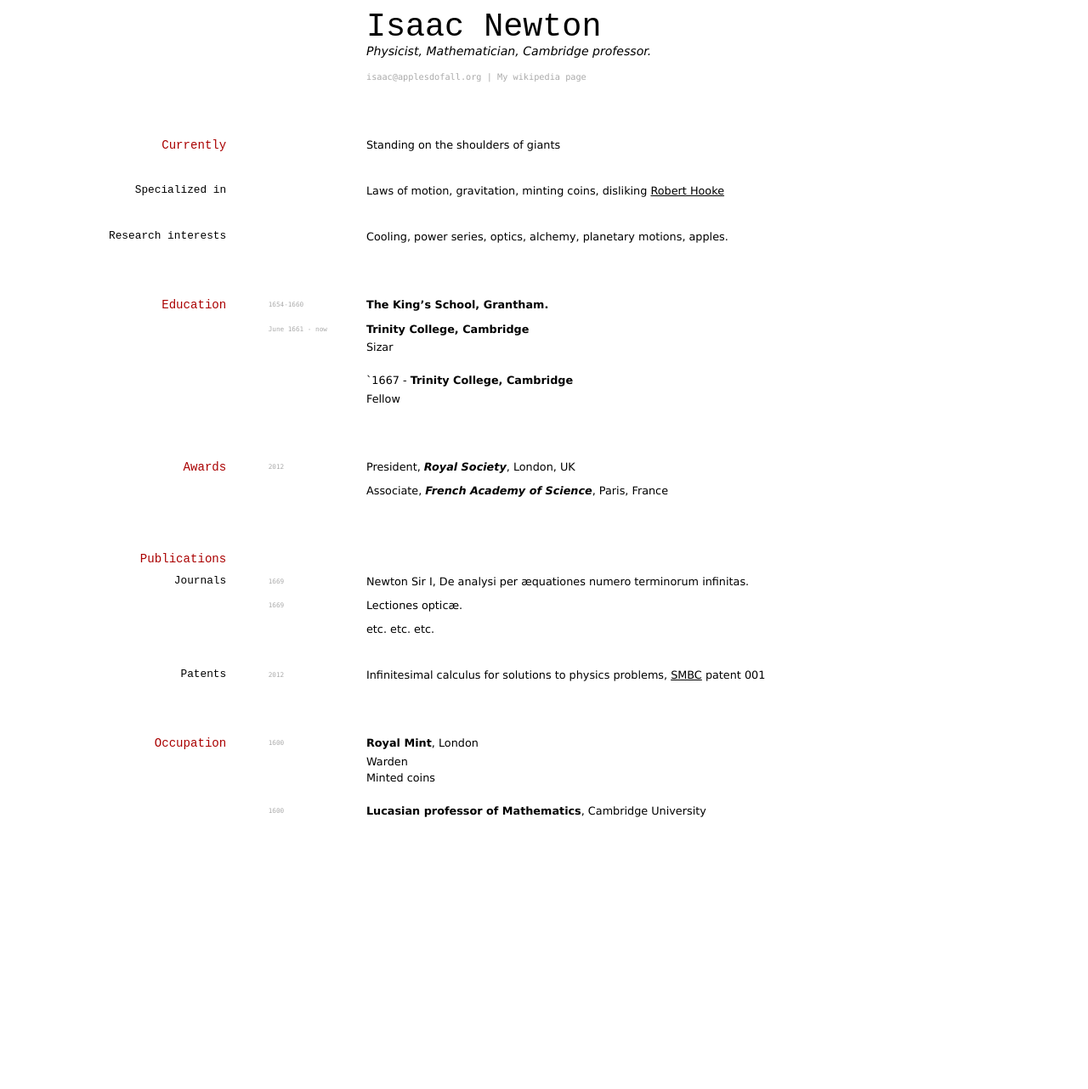
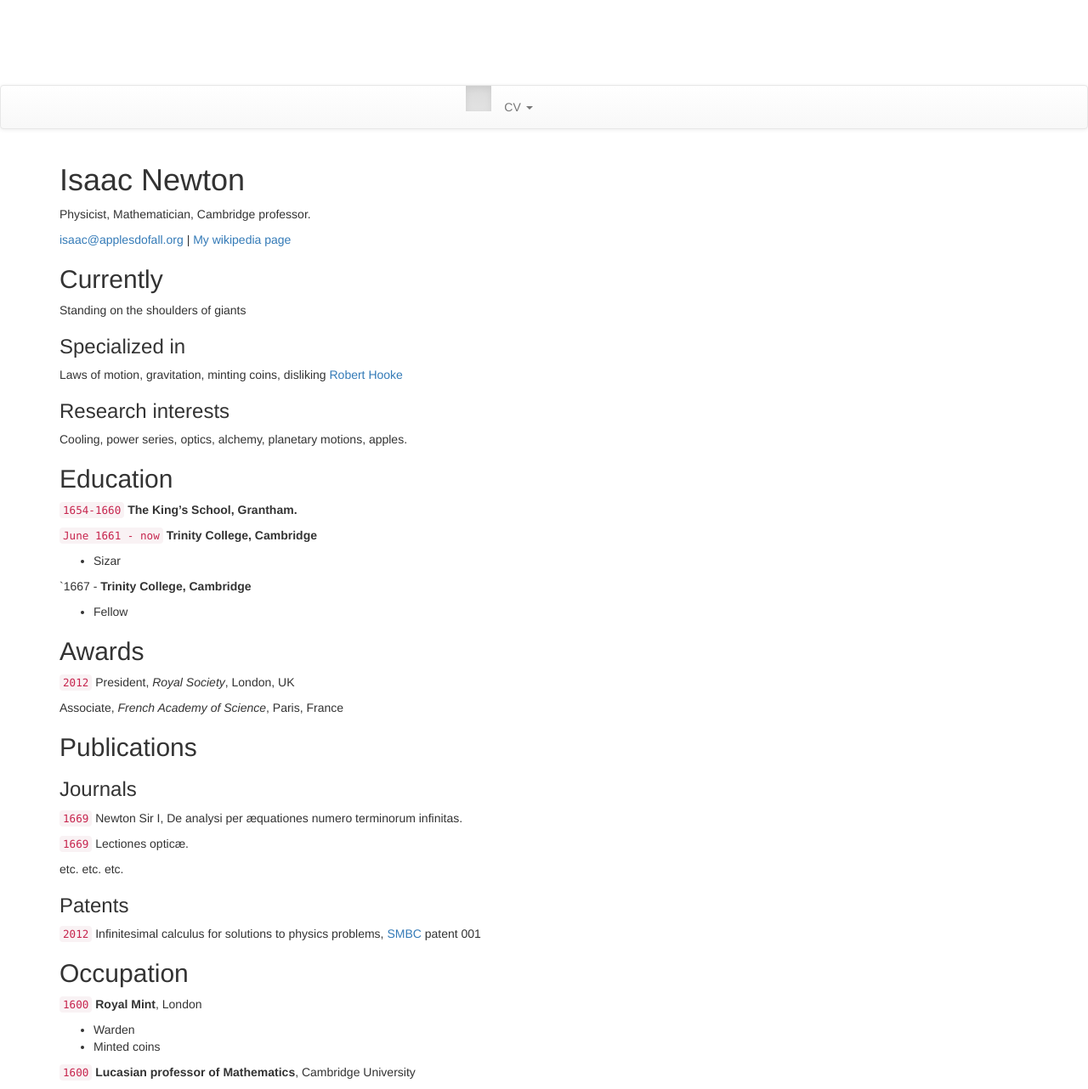
Before and after one commit to JohnPalmer/mireiaartigot, a Jekyll site: the page built from cv/en/index.md, in a window 1280 px wide. Shown: the whole page at 85% size. Built offline with Jekyll 4.4.1, drawn with Linux system fonts in a browser that asks for light colours; nearby versions of some CDN libraries; before the commit the page ends 973 px from its top, so only the background shows below that.

Commit message:
Update cv.html

```diff
--- a/_layouts/cv.html
+++ b/_layouts/cv.html
@@ -1,15 +1,27 @@
-<!doctype html>
-<html>
-<head>
-  <meta charset=utf-8 />
-  <title> {% if page.title %} {{ page.title }} | {% endif %} CV</title>
-  <link href="{{ site.url }}/css/cv_style.css" type="text/css" rel="stylesheet" media="screen">
-</head>
-<body>
-  <div id="main">
-    <div id="content">
-    {{ content }}
+<!DOCTYPE html>
+<html lang="en">
+
+{% include head.html %}
+
+  <body>
+
+    <div class="wrapper"></div>
+
+    {% include navbar.html %}
+
+    <div class="container theme-showcase" role="main">
+
+      <div class="row">
+
+        <div class="col-md-12">
+
+        {{ content }}
+
+        </div>
+        </div>
     </div>
-  </div>
-</body>
+
+        {% include bootstrap_bottom.html %}
+
+  </body>
 </html>
```
